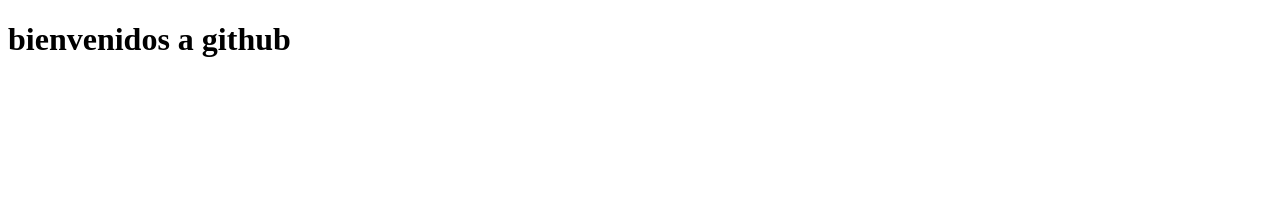
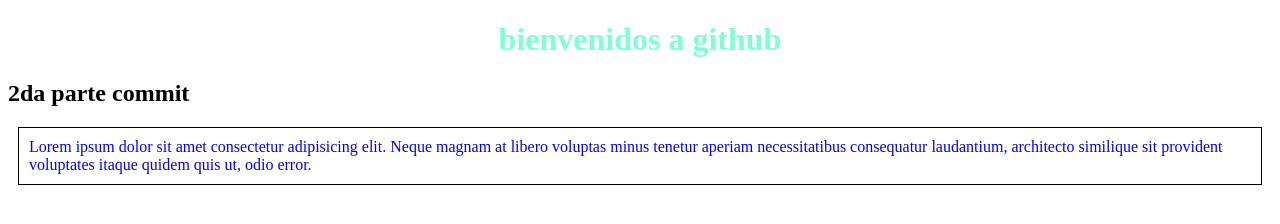
Before and after one commit to OlivaresMartin17/primer-repo, a plain HTML site: page index.html in a window 1280 px wide. Drawn offline with Linux system fonts and the light colour scheme.

Commit message:
modifique css y agregue un h2 y p

```diff
--- a/css/estyles.css
+++ b/css/estyles.css
@@ -0,0 +1,10 @@
+h1{
+    text-align: center;
+    color: aquamarine;
+}
+p{
+    margin: 10px;
+    padding: 10px;
+    border: solid 1px black;
+    color: blue;
+}
--- a/index.html
+++ b/index.html
@@ -8,6 +8,8 @@
 </head>
 <body>
     <h1>bienvenidos a github</h1>
+    <h2>2da parte commit</h2>
+    <p>Lorem ipsum dolor sit amet consectetur adipisicing elit. Neque magnam at libero voluptas minus tenetur aperiam necessitatibus consequatur laudantium, architecto similique sit provident voluptates itaque quidem quis ut, odio error.</p>
 
 </body>
 </html>
```
